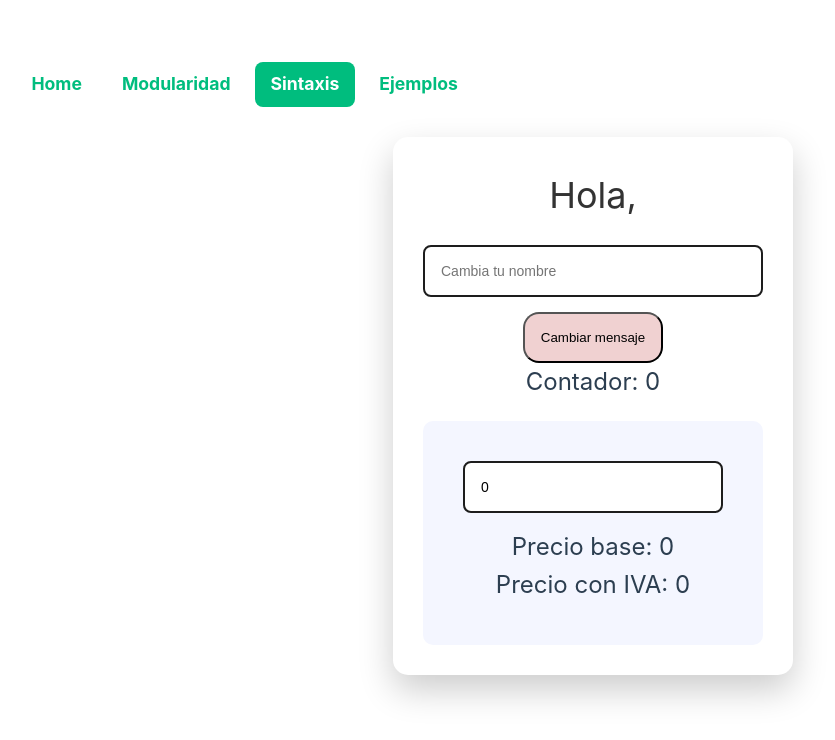
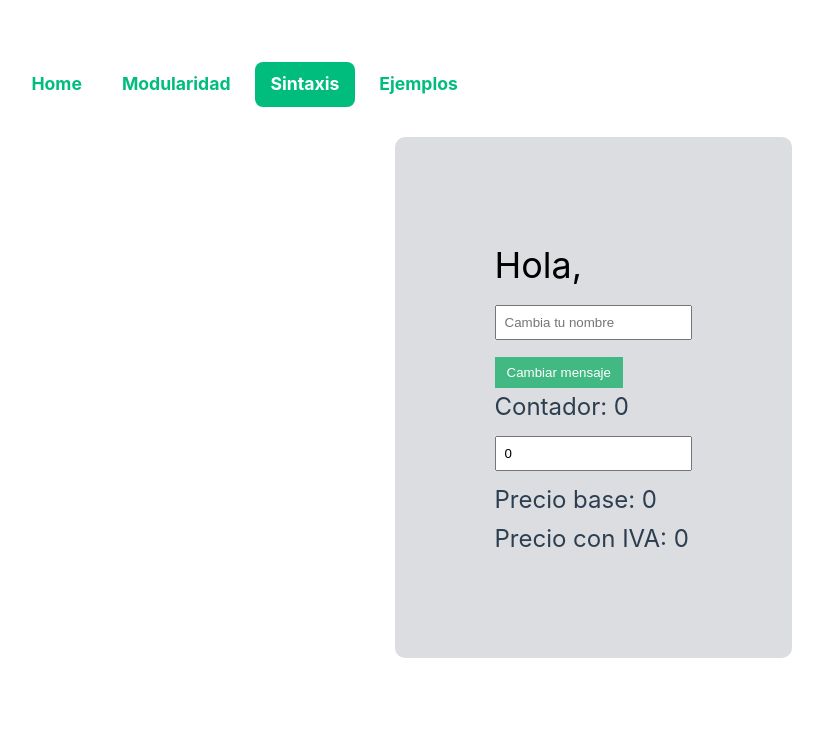
Before and after one commit to Kevingedev/introduccionVUE, a Vue app: page /sintaxis in a window 1280 px wide. Shown: the top 740 px of the page, without its empty margins (47-882 px from the left). Built offline with nearby package versions, Linux system fonts and the light colour scheme.

Commit message:
cambiar css sintaxis

```diff
--- a/src/components/Sintaxis.vue
+++ b/src/components/Sintaxis.vue
@@ -15,9 +15,9 @@ const actualizarMensaje = () => {
 </script>
 
 <template>
-  <div class="contenido">
+  <div class="contenido" :class="{ activo: contador > 0 }" >
             <!-- Interpolación -->
-        <h2>Hola, {{ nombre }}</h2>
+        <h2 :style="{ color: contador > 2 ? 'red' : 'black' }">Hola, {{ nombre }}</h2>
 
         <!-- v-model -->
         <input v-model="nombre" placeholder="Cambia tu nombre" class="input" />
@@ -28,12 +28,12 @@ const actualizarMensaje = () => {
         </button>
 
         <p>{{ mensaje }}</p>
-        <p>Contador: {{ contador }}</p>
+        <p :class="{ destacado: contador >= 3 }">Contador: {{ contador }}</p>
 
           <div class="divPrecio">
               <!-- computed -->
             <input type="number" v-model="precio" class="input" />
-            <p>Precio base: {{ precio }}</p>
+            <p :class="{ caro: precioConIVA > 100 }">Precio base: {{ precio }}</p>
             <p>Precio con IVA: {{ precioConIVA }}</p>
 
           </div>
@@ -44,38 +44,38 @@ const actualizarMensaje = () => {
 
 <style scoped>
 .contenido {
-  background: white;
-  padding: 30px;
-  border-radius: 15px;
-  width: 400px;
-  box-shadow: 0 15px 35px rgba(0, 0, 0, 0.2);
-  text-align: center;
+  padding: 100px;
+  border-radius: 10px;
+  background: #dbdde0;
   font-size: 1.5rem;
+
 }
-h2 {
-  margin-bottom: 20px;
-  color: #333;
+
+.activo {
+  border: 2px solid #42b883;
 }
+
 .input {
-  width: 100%;
-  padding: 1rem;
-  border-radius: 8px;
-  border: 2px solid #1d1d1d;
-  margin-bottom: 15px;
-  font-size: 14px;
+  display: block;
+  margin: 10px 0;
+  padding: 8px;
 }
-button{
-  padding: 1rem;
-  background: #f0d1d1;
-  border-radius: 1rem;
+
+button {
+  padding: 8px 12px;
+  background: #42b883;
+  color: white;
+  border: none;
+  cursor: pointer;
 }
-button:hover{
-  background: #f4f6ff;
+
+.destacado {
+  font-weight: bold;
+  color: blue;
 }
-.divPrecio {
-  margin-top: 20px;
-  padding: 40px;
-  background: #f4f6ff;
-  border-radius: 10px;
+
+.caro {
+  color: red;
+  font-weight: bold;
 }
 </style>
```
